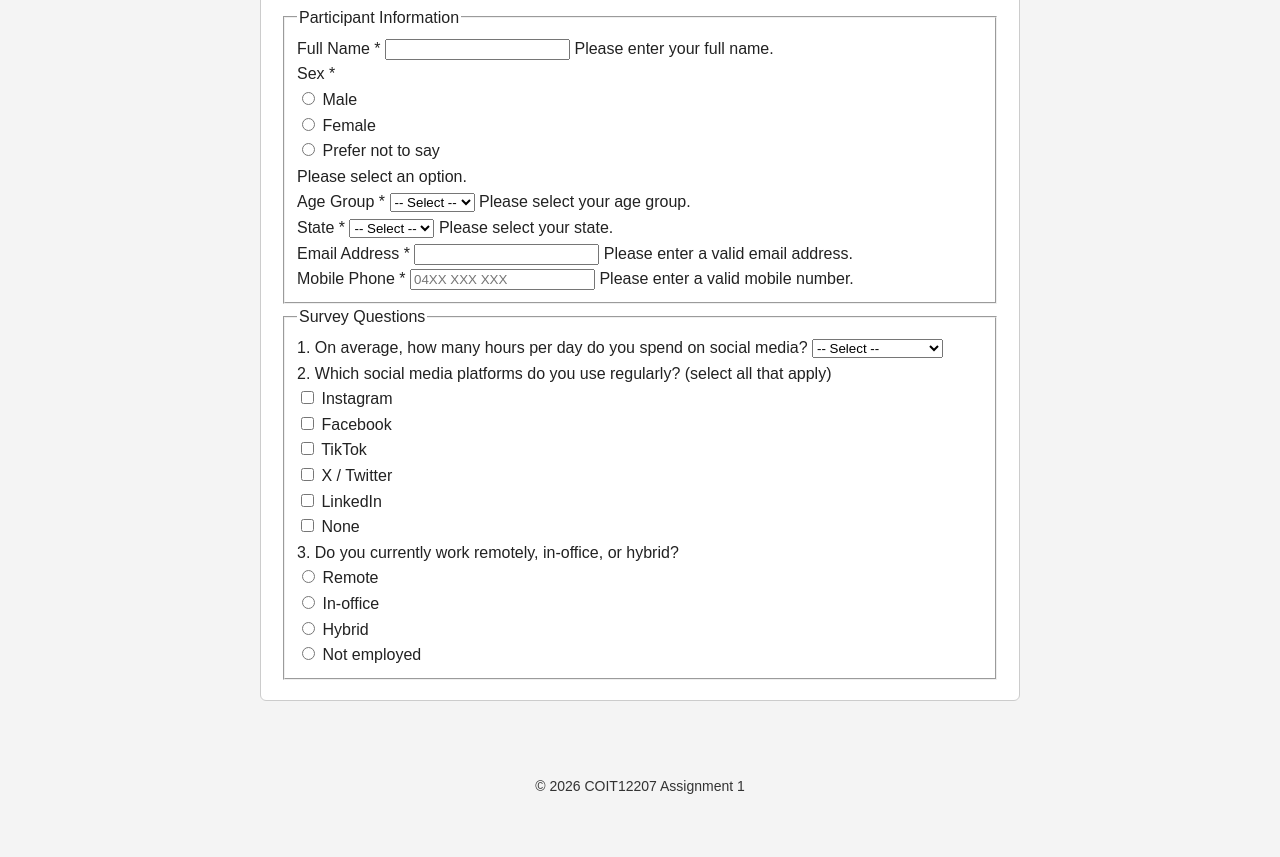
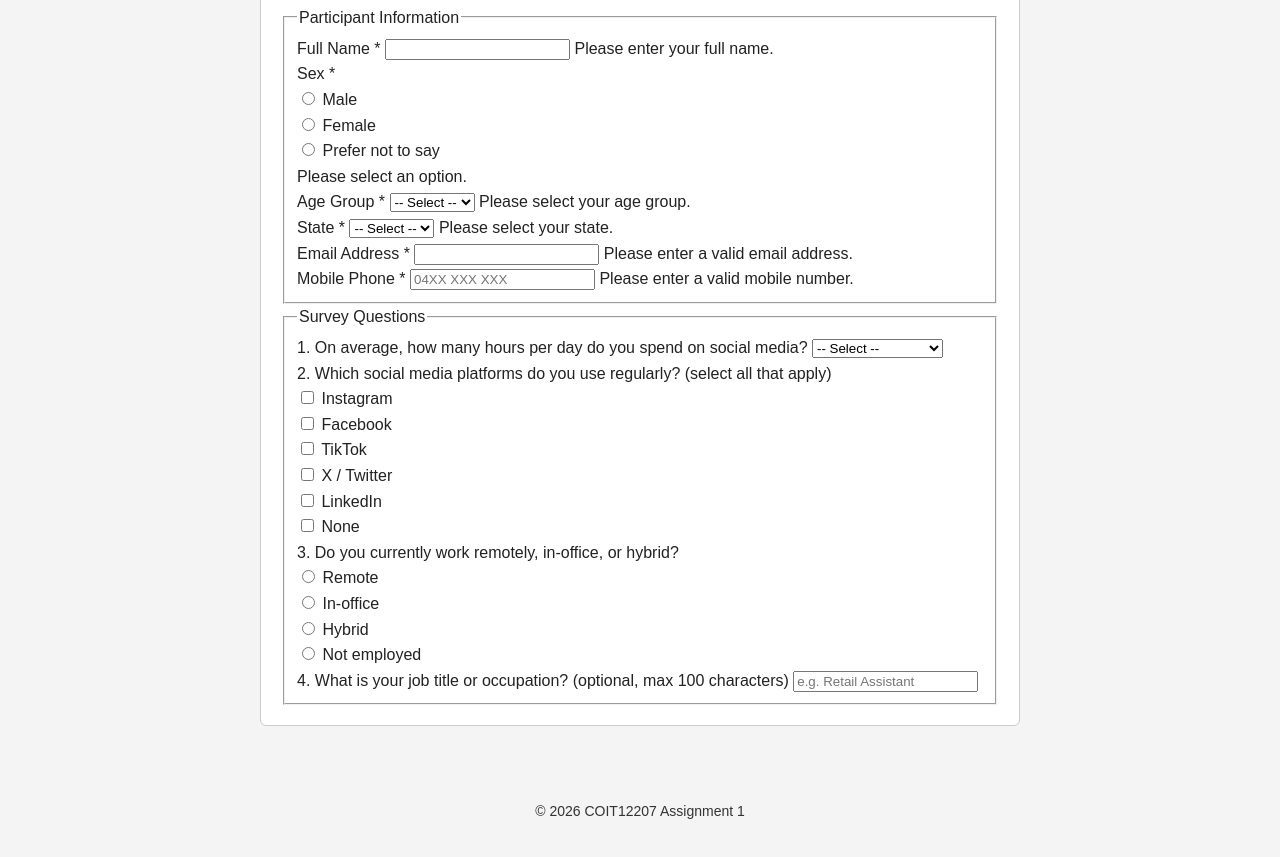
Before and after one commit to Rahim-hash/mental-health-survey, a plain HTML site: page survey.html in a window 1280 px wide. Shown: the part 173-1030 px from the top of the page. Before the commit the page ends 1004 px from the top, so only its background shows below. Drawn offline with Linux system fonts and the light colour scheme; a script that the page names is missing.

Commit message:
Add survey question 4: job title text field

```diff
--- a/survey.html
+++ b/survey.html
@@ -143,6 +143,10 @@
               <label for="workNone">Not employed</label>
             </div>
           </div>
+          <div class="field">
+            <label for="q4">4. What is your job title or occupation? (optional, max 100 characters)</label>
+            <input type="text" id="q4" name="jobTitle" maxlength="100" placeholder="e.g. Retail Assistant">
+          </div>
 
         </fieldset>
 
```
